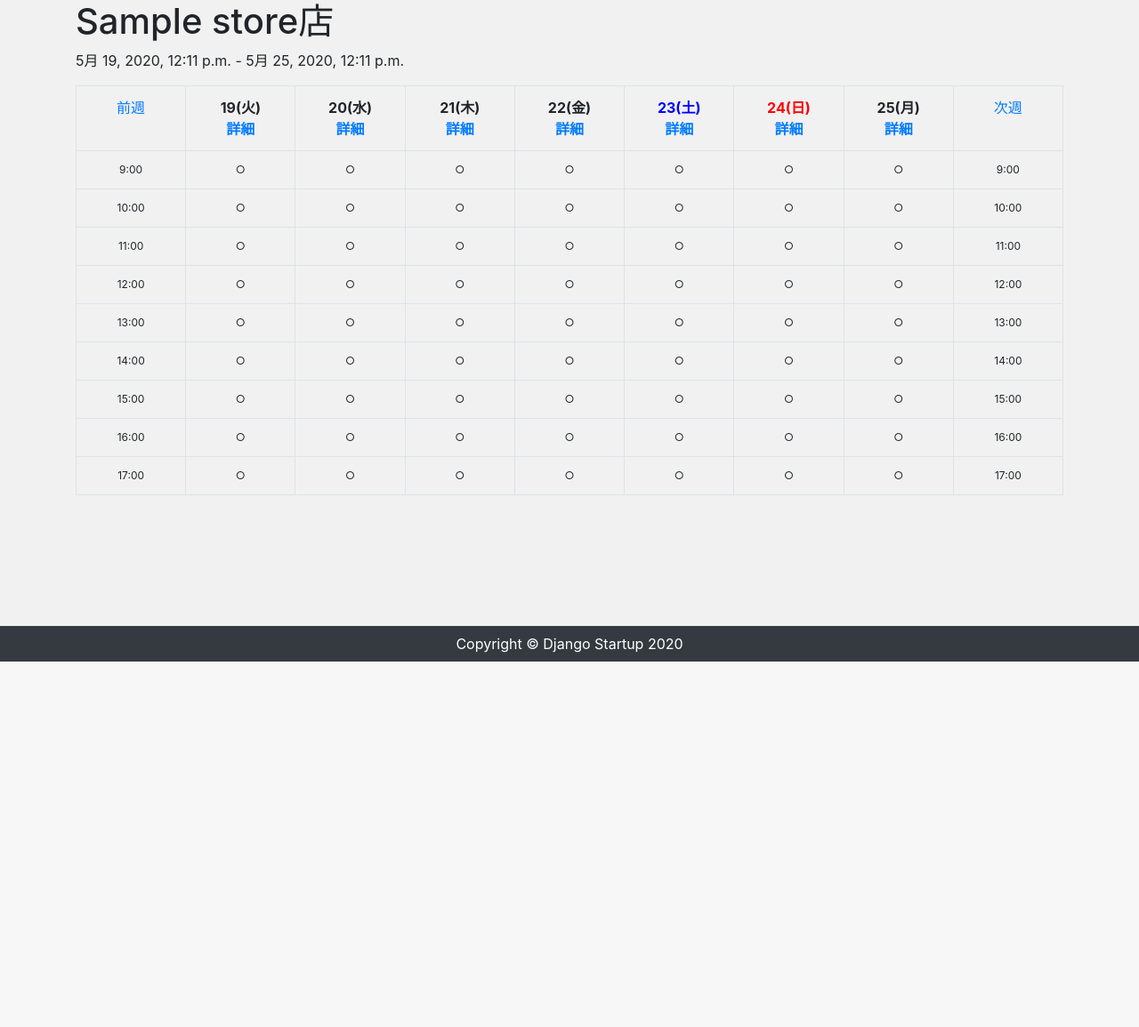
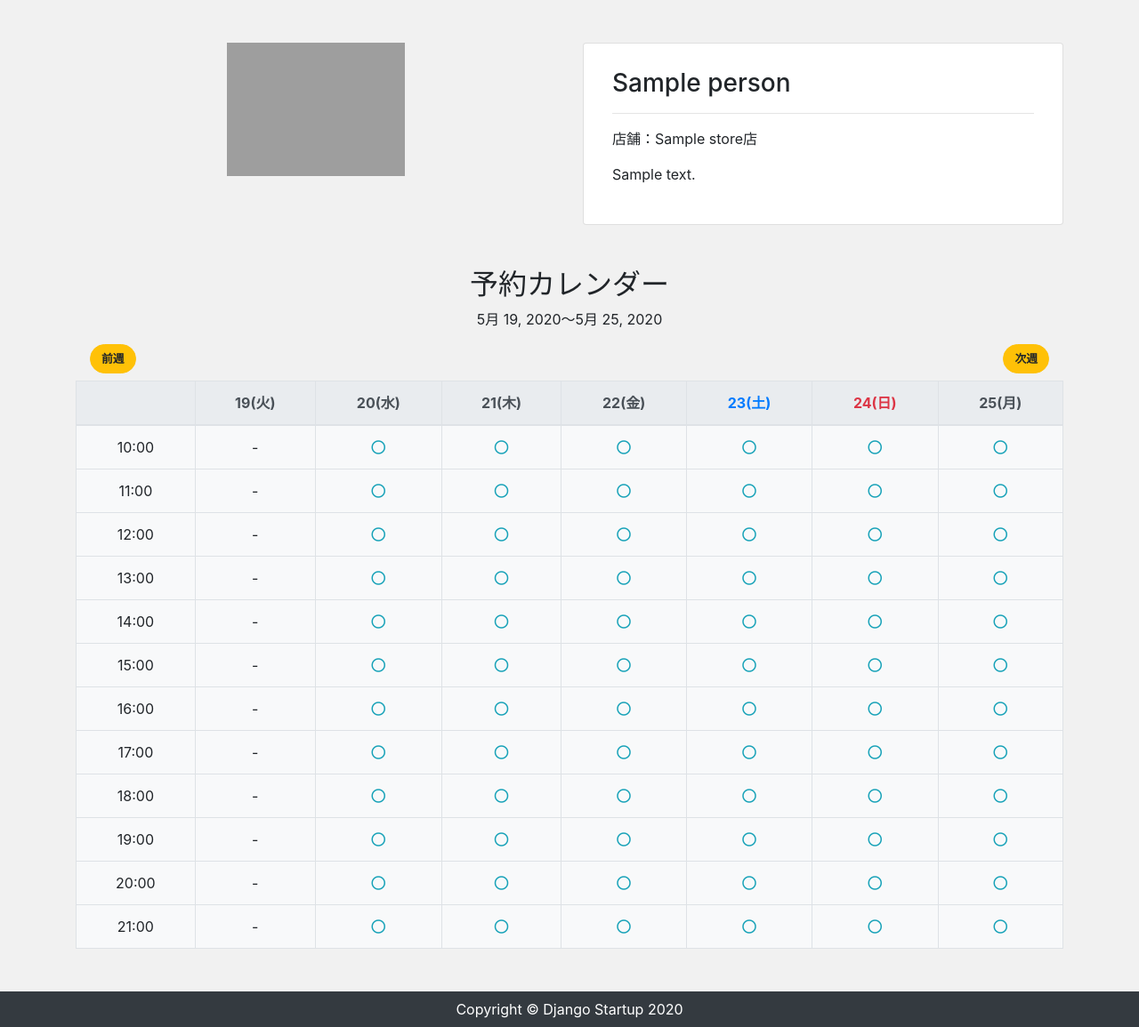
Before and after one commit to haruyasu/django-booking, a Django app: page /mypage/1/calendar/ in a window 1280 px wide. Shown: the part 56-1211 px from the top of the page at 89% size. Before the commit the page ends 800 px from the top, so only its background shows below. Run offline with Django 3.2, Linux system fonts and the light colour scheme; tables that the repository leaves empty hold one stand-in row (values such as "Sample post"); parts of the project's set-up code (start-up, migrations or seed data) failed here and were passed over; some libraries are stand-ins or nearby versions; grey boxes are pictures that could not be loaded.

Commit message:
:rocket: カレンダーまで

```diff
--- a/app/static/css/style.css
+++ b/app/static/css/style.css
@@ -112,3 +112,8 @@ main {
     height: 250px;
     object-fit: contain;
 }
+
+.calender img {
+    height: 150px;
+    object-fit: contain;
+}
--- a/app/templates/app/calendar.html
+++ b/app/templates/app/calendar.html
@@ -2,50 +2,77 @@
 
 {% block content %}
 
-<h3>店舗：{{ staff.store.name }}店</h3>
-<h4>スタッフ：{{ staff.name }}</h4>
-<p>{{ start_day }} - {{ end_day }}</p>
+<div class="text-center my-5">
+    <div class="row">
+        <div class="col-md-6 mb-4 text-center calender">
+            <img src="/{{ staff_data.person.image.url }}" class="img-fluid" alt="">
+        </div>
 
-<table class="table table-bordered text-center" style="table-layout: fixed;width: 100%" border="1">
+        <div class="col-md-6 mb-5">
+            <div class="card">
+                <div class="card-body px-2 py-1">
+                    <div class="p-4 text-left">
+                        <h3>{{ staff_data.person.name }}</h3>
+                        <hr>
+                        <p>店舗：{{ staff_data.store.name }}店</p>
+                        <p>{{ staff_data.person.description|linebreaksbr }}</p>
+                    </div>
+                </div>
+            </div>
+        </div>
+    </div>
+
+    <div class="mb-3">
+        <h2>予約カレンダー</h2>
+        <p>{{ start_day }}～{{ end_day }}</p>
+    </div>
+
+    <div class="d-flex mb-2">
+        <div class="mx-3 mr-auto">
+            <a class="btn btn-warning" href="{% url 'calendar' staff_data.pk before.year before.month before.day %}">前週</a>
+        </div>
+        <div class="mx-3">
+            <a class="btn btn-warning" href="{% url 'calendar' staff_data.pk next.year next.month next.day %}">次週</a>
+        </div>
+    </div>
+    <div class="">
+        <table class="table table-bordered bg-light">
+            <thead class="thead-light">
                 <tr>
-        <td><a href="{% url 'calendar' staff.pk before.year before.month before.day %}">前週</a></td>
+                    <th></th>
                     {% for day in days %}
-            {% if day in public_holidays %}
-                <th style="background-color: yellow">{{ day | date:"d(D)" }}</th>
-            {% elif day.weekday == 5 %}
-                <th style="color: blue;">{{ day | date:"d(D)" }}</th>
+                        {% if day.weekday == 5 %}
+                            <th scope="col" class="text-primary">{{ day | date:"d(D)" }}</th>
                         {% elif day.weekday == 6 %}
-                <th style="color: red;">{{ day | date:"d(D)" }}</th>
+                            <th scope="col" class="text-danger">{{ day | date:"d(D)" }}</th>
                         {% else %}
-                <th>{{ day | date:"d(D)" }}</th>
+                            <th scope="col">{{ day | date:"d(D)" }}</th>
                         {% endif %}
                     {% endfor %}
-        <td><a href="{% url 'calendar' staff.pk next.year next.month next.day %}">次週</a></td>
                 </tr>
-
+            </thead>
+            <tbody>
                 {% for hour, schedules in calendar.items %}
-        <tr style="font-size:12px">
+                    <tr>
+                        <td scope="row">{{ hour }}:00</td>
+                        {% for datetime, book in schedules.items %}
                             <td>
-                {{ hour }}:00
-            </td>
-            {% for dt, book in schedules.items %}
-                <td>
-                    {% if dt <= today %}
+                                {% if datetime <= today %}
                                     -
                                 {% elif book %}
-                        <a href="{% url 'booking' staff.pk dt.year dt.month dt.day hour %}">○</a>
+                                    <a href="{% url 'booking' staff_data.pk datetime.year datetime.month datetime.day hour %}">
+                                        <i class="far fa-circle text-info"></i>
+                                    </a>
                                 {% else %}
-                        ×
+                                    <i class="far fa-times-circle text-danger"></i>
                                 {% endif %}
                             </td>
-
                         {% endfor %}
-            <td>
-                {{ hour }}:00
-            </td>
                     </tr>
                 {% endfor %}
-
+            </tbody>
         </table>
+    </div>
+</div>
 
 {% endblock %}
--- a/app/urls.py
+++ b/app/urls.py
@@ -5,10 +5,12 @@ urlpatterns = [
     path('', views.StoreView.as_view(), name='store'),
     path('store/<int:pk>/', views.StaffView.as_view(), name='staff'),
 
-    path('staff/<int:pk>/calendar/', views.StaffCalendar.as_view(), name='calendar'),
-    path('staff/<int:pk>/calendar/<int:year>/<int:month>/<int:day>/', views.StaffCalendar.as_view(), name='calendar'),
+    path('calendar/<int:pk>/', views.CalendarView.as_view(), name='calendar'),
+    path('calendar/<int:pk>/<int:year>/<int:month>/<int:day>/', views.CalendarView.as_view(), name='calendar'),
+    path('booking/<int:pk>/<int:year>/<int:month>/<int:day>/<int:hour>/', views.BookingView.as_view(), name='booking'),
 
-    path('staff/<int:pk>/booking/<int:year>/<int:month>/<int:day>/<int:hour>/', views.Booking.as_view(), name='booking'),
+
+
 
     path('mypage/<int:pk>/calendar/', views.MyPageCalendar.as_view(), name='my_page_calendar'),
     path('mypage/<int:pk>/calendar/<int:year>/<int:month>/<int:day>/', views.MyPageCalendar.as_view(), name='my_page_calendar'),
--- a/app/views.py
+++ b/app/views.py
@@ -33,59 +33,53 @@ class StaffView(View):
         })
 
 
-class StaffCalendar(generic.TemplateView):
-    template_name = 'app/calendar.html'
-
-    def get_context_data(self, **kwargs):
-        context = super().get_context_data(**kwargs)
-        staff = get_object_or_404(Staff, pk=self.kwargs['pk'])
-        today = datetime.today()
-
+class CalendarView(View):
+    def get(self, request, *args, **kwargs):
+        staff_data = get_object_or_404(Staff, id=self.kwargs['pk'])
+        today = date.today()
         year = self.kwargs.get('year')
         month = self.kwargs.get('month')
         day = self.kwargs.get('day')
         if year and month and day:
-            base_date = date(year=year, month=month, day=day)
+            # 週初め
+            start_date = date(year=year, month=month, day=day)
         else:
-            base_date = today
-
-        days = [base_date + timedelta(days=day) for day in range(7)]
+            start_date = today
+        # 1週間
+        days = [start_date + timedelta(days=day) for day in range(7)]
         start_day = days[0]
         end_day = days[-1]
 
         calendar = {}
-        for hour in range(9, 18):
+        # 10時～21時
+        for hour in range(10, 22):
             row = {}
             for day in days:
-                # row[day] = []
                 row[day] = True
             calendar[hour] = row
-
-        start_time = datetime.combine(start_day, time(hour=9, minute=0, second=0))
-        end_time = datetime.combine(end_day, time(hour=17, minute=0, second=0))
-        schedule_data = Schedule.objects.filter(staff=staff).exclude(Q(start__gt=end_time) | Q(end__lt=start_time))
-
+        start_time = datetime.combine(start_day, time(hour=10, minute=0, second=0))
+        end_time = datetime.combine(end_day, time(hour=21, minute=0, second=0))
+        schedule_data = Schedule.objects.filter(staff=staff_data).exclude(Q(start__gt=end_time) | Q(end__lt=start_time))
         for schedule in schedule_data:
             local_time = timezone.localtime(schedule.start)
             booking_date = local_time.date()
             booking_hour = local_time.hour
-            if booking_hour in calendar and booking_date in calendar[booking_hour]:
-                # calendar[booking_hour][booking_date].append(schedule)
+            if (booking_hour in calendar) and (booking_date in calendar[booking_hour]):
                 calendar[booking_hour][booking_date] = False
 
-        context['staff'] = staff
-        context['calendar'] = calendar
-        context['days'] = days
-        context['start_day'] = start_day
-        context['end_day'] = end_day
-        context['before'] = days[0] - timedelta(days=7)
-        context['next'] = days[-1] + timedelta(days=1)
-        context['today'] = today
-        context['public_holidays'] = settings.PUBLIC_HOLIDAYS
-        return context
+        return render(request, 'app/calendar.html', {
+            'staff_data': staff_data,
+            'calendar': calendar,
+            'days': days,
+            'start_day': start_day,
+            'end_day': end_day,
+            'before': days[0] - timedelta(days=7),
+            'next': days[-1] + timedelta(days=1),
+            'today': today,
+        })
 
 
-class Booking(generic.CreateView):
+class BookingView(generic.CreateView):
     model = Schedule
     fields = ('name',)
     template_name = 'app/booking.html'
@@ -114,7 +108,7 @@ class Booking(generic.CreateView):
         return redirect('calendar', pk=staff.pk, year=year, month=month, day=day)
 
 
-class MyPageCalendar(StaffCalendar):
+class MyPageCalendar(CalendarView):
     template_name = 'app/mycalendar.html'
 
 
```
Also changed, not shown: mysite/settings.py (+0 -41 lines). Lines whose indentation alone changed are shown as unchanged.
